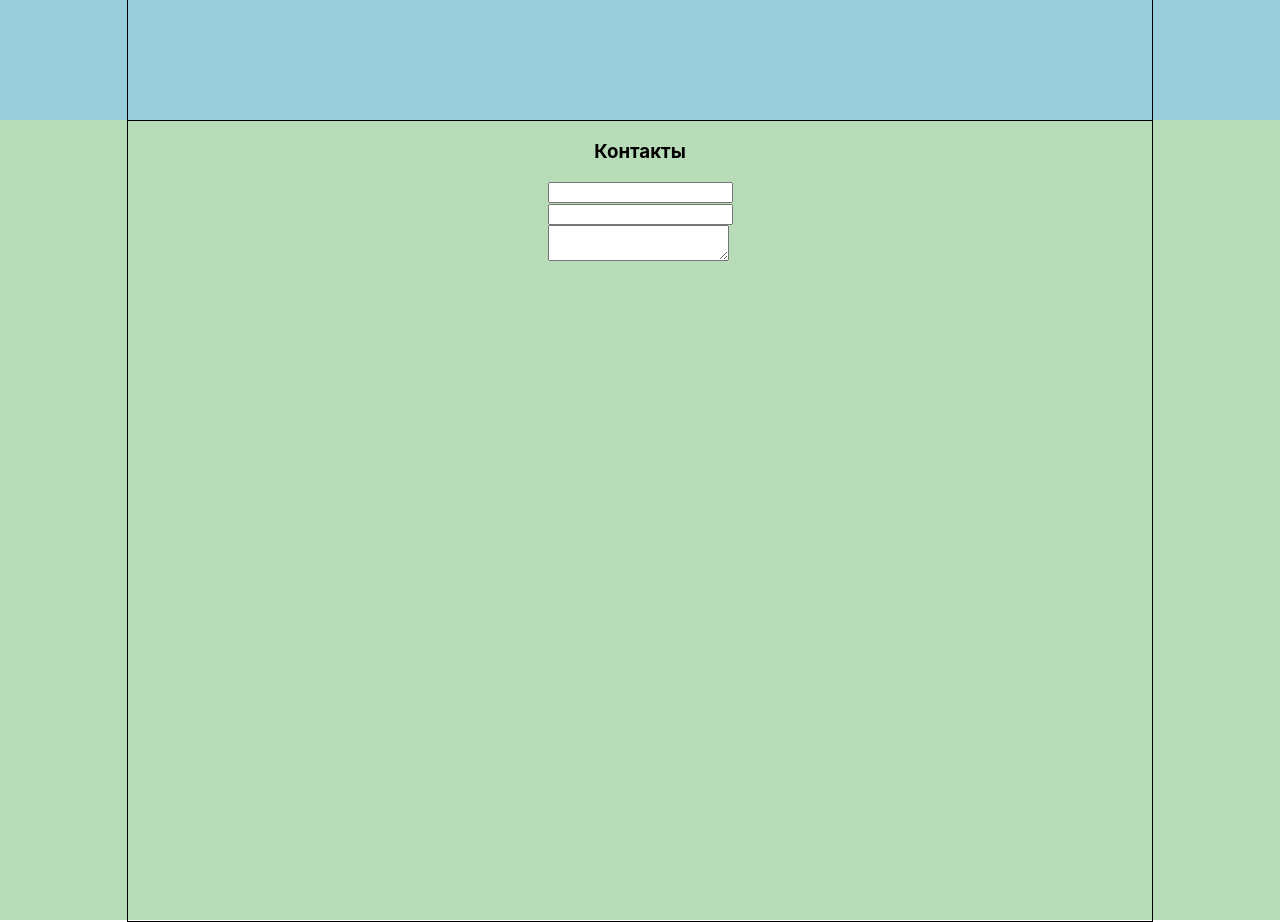
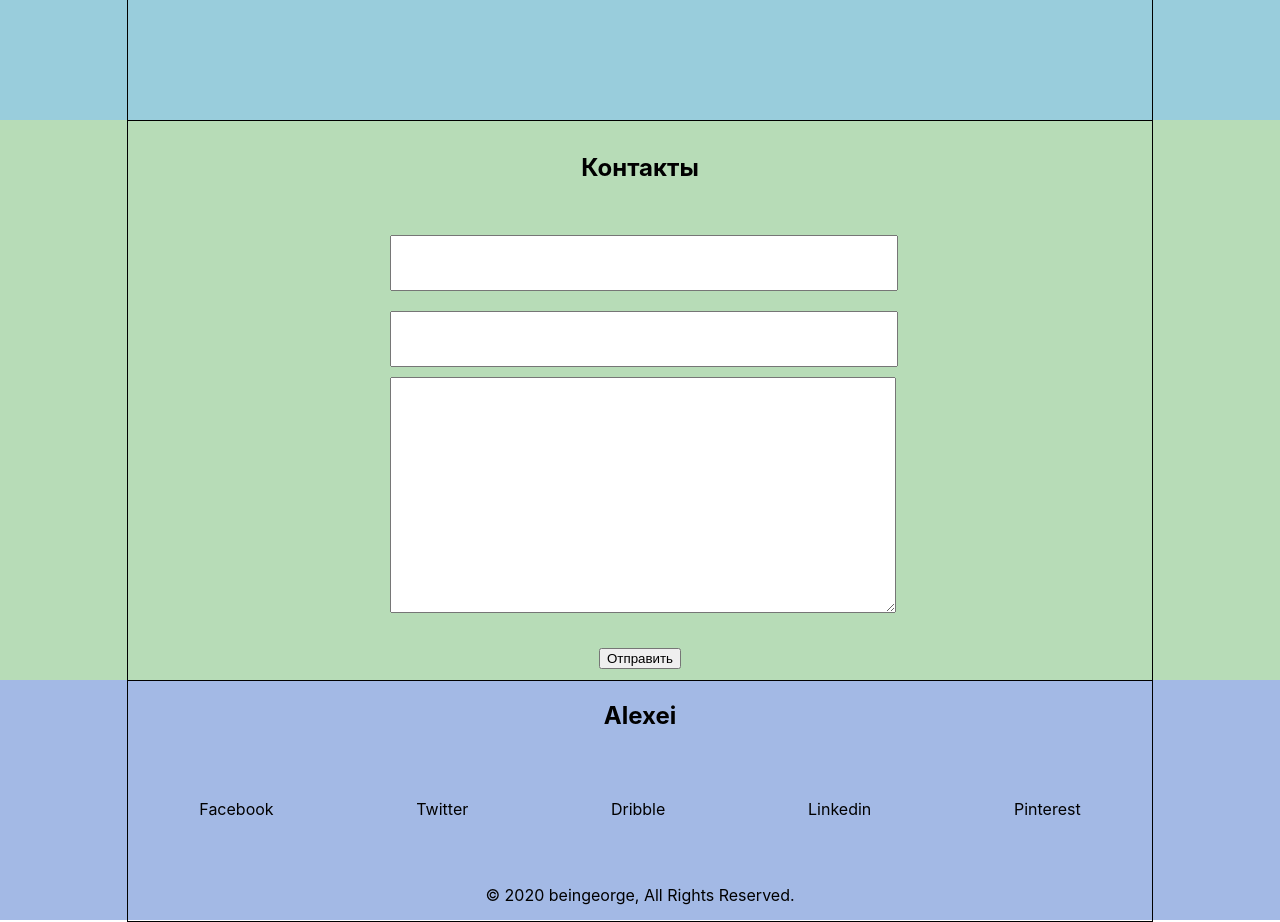
Before and after one commit to alexeisamuta/portfolio, a React (Create React App) app: page / in a window 1280 px wide. Shown: the part 2360-3282 px from the top of the page. Built offline with nearby package versions, Linux system fonts and the light colour scheme.

Commit message:
portfolio completed

```diff
--- a/src/ contacts/Сontacts.module.css
+++ /dev/null
@@ -1,18 +0,0 @@
-.contactsBlock {
-    height: 100vh;
-    background-color: #b7dcb7;
-}
-
-.contactsContainer {
-    justify-content: flex-start;
-    flex-direction: column;
-}
-
-.title {
-
-}
-.contacts {
-    display: flex;
-    justify-content: center;
-    flex-direction: column;
-}
--- a/src/App.js
+++ b/src/App.js
@@ -4,7 +4,8 @@ import {Header} from '../src/header/Header'
 import {Main} from "./main/Main";
 import {Skills} from "./skills/Skills";
 import {Works} from "./works/Works";
-import {Сontacts} from "./ contacts/Сontacts";
+import {Сontacts} from "./contacts/Сontacts";
+import {Footer} from "./footer/Footer";
 
 function App() {
     return (
@@ -14,6 +15,7 @@ function App() {
             <Skills />
             <Works/>
             <Сontacts/>
+            <Footer/>
         </div>
     );
 }
--- a/src/ contacts/Сontacts.js
+++ b/src/contacts/Сontacts.js
@@ -6,15 +6,15 @@ export function Сontacts() {
     return (
         <div className={style.contactsBlock}>
             <div className={`${styleContainer.container} ${style.contactsContainer}`}>
-                <h3 className={style.title}>Контакты</h3>
+                <h2 className={style.title}>Контакты</h2>
                 <div className={style.contacts}>
-
-                    <form>
+                    <form className={style.form}>
                         <div><input/></div>
                         <div><input/></div>
                         <div><textarea/></div>
                     </form>
                 </div>
+                <button>Отправить</button>
             </div>
         </div>
     );
--- /dev/null
+++ b/src/contacts/Сontacts.module.css
@@ -0,0 +1,40 @@
+.contactsBlock {
+    height: 70vh;
+    background-color: #b7dcb7;
+}
+
+.contactsContainer {
+    justify-content: space-around;
+    flex-direction: column;
+}
+
+.title {
+
+}
+
+.contacts {
+    /*border: 1px solid;*/
+    width: 500px;
+    height: 400px;
+    display: flex;
+    justify-content: space-between;
+
+}
+
+.form {
+    width: 100%;
+    display: flex;
+    flex-direction: column;
+    justify-content: flex-start;
+}
+
+.form input {
+    margin: 10px auto;
+    width: 100%;
+    height: 50px;
+}
+
+.form textarea {
+    width: 100%;
+    height: 230px;
+}
--- /dev/null
+++ b/src/footer/Footer.js
@@ -0,0 +1,24 @@
+import React from 'react';
+import style from './Footer.module.css';
+import styleContainer from "../common/styles/Container.module.css";
+
+
+
+export function Footer() {
+    return (
+        <div className={style.footerBlock}>
+            <div className={`${styleContainer.container} ${style.footerContainer}`}>
+                <h2>Alexei</h2>
+                <div className={style.sn}>
+                    <div>Facebook</div>
+                    <div>Twitter</div>
+                    <div>Dribble</div>
+                    <div>Linkedin</div>
+                    <div>Pinterest</div>
+                </div>
+                <p>© 2020 beingeorge, All Rights Reserved.</p>
+            </div>
+
+        </div>
+    );
+}
--- /dev/null
+++ b/src/footer/Footer.module.css
@@ -0,0 +1,15 @@
+
+.footerBlock {
+    height: 30vh;
+    background-color: #a3b9e5;
+}
+
+.footerContainer {
+    flex-direction: column;
+}
+
+.sn {
+    width: 100%;
+    display: flex;
+    justify-content: space-around;
+}
```
